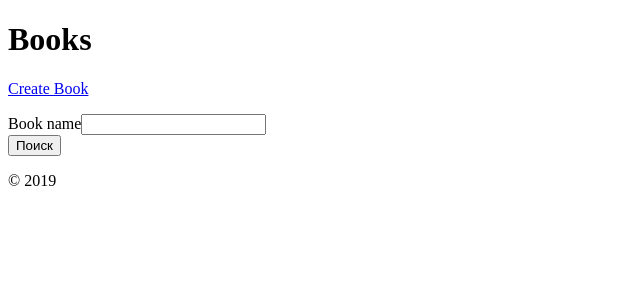
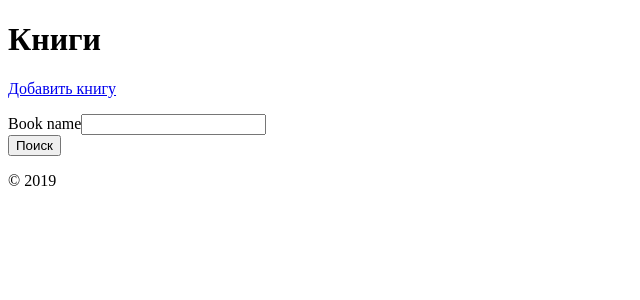
Before and after one commit to artrodindev/literators, a Yii app: template frontend/views/books/index.php in a window 1280 px wide. Shown: the top 300 px of the page, without its empty margins (0-640 px from the left). Run offline with PHP 8.4 and a stand-in for Yii, Linux system fonts and the light colour scheme; the template is opened without the code that fills it, so the values that code supplies are empty; form fields are guessed from the names that the template uses; some libraries are stand-ins or nearby versions.

Commit message:
add some corrections

```diff
--- a/frontend/controllers/BooksController.php
+++ b/frontend/controllers/BooksController.php
@@ -126,8 +126,12 @@ class BooksController extends Controller
         return $this->redirect(['index']);
     }
 
+    /**
+     * @param string $userQuery
+     * @return array|false|string
+     */
 
-    public function actionSearch($userQuery)
+    public function actionSearch(string $userQuery)
     {
          $query = new Query();
 
--- a/frontend/views/books/_item.php
+++ b/frontend/views/books/_item.php
@@ -20,7 +20,7 @@ use yii\helpers\HtmlPurifier;
                     <h5>Стоимость: <?=Html::encode($model->description->book_price) ?></h5>
                 </div>
                 <div class="read">
-                    <a href="view/<?= $model->id ?>" class="btn btn-default">Подробнее</a>
+                    <a href="view/<?= Html::encode($model->id) ?>" class="btn btn-default">Подробнее</a>
                 </div>
             </div>
         </div>
--- a/frontend/views/books/_search.php
+++ b/frontend/views/books/_search.php
@@ -36,7 +36,7 @@ use yii\helpers\Url;
                 'wildcard' => '%QUERY'
             ],
                 'templates' => [
-                    'notFound' => '<div class="text-danger" style="padding:0 8px">Unable to find repositories for selected query.</div>',
+                    'notFound' => '<div class="text-danger" style="padding:0 8px">По вашему запросу не найдено ни одного совпадения</div>',
                     'suggestion' => new JsExpression("Handlebars.compile('{$template}')")
                 ]
             ]
--- a/frontend/views/books/index.php
+++ b/frontend/views/books/index.php
@@ -8,15 +8,15 @@ use kartik\typeahead\Typeahead;
 /* @var $searchModel frontend\models\book\BookSearch */
 /* @var $dataProvider yii\data\ActiveDataProvider */
 
-$this->title = 'Books';
-$this->params['breadcrumbs'][] = $this->title;
+$this->title = 'Книги';
+$this->params['breadcrumbs'][] = 'Книги';
 ?>
 <div class="book-index">
 
     <h1><?= Html::encode($this->title) ?></h1>
 
     <p>
-        <?= Html::a('Create Book', ['create'], ['class' => 'btn btn-success']) ?>
+        <?= Html::a('Добавить книгу', ['create'], ['class' => 'btn btn-success']) ?>
     </p>
 
     <?php Pjax::begin(); ?>
```
